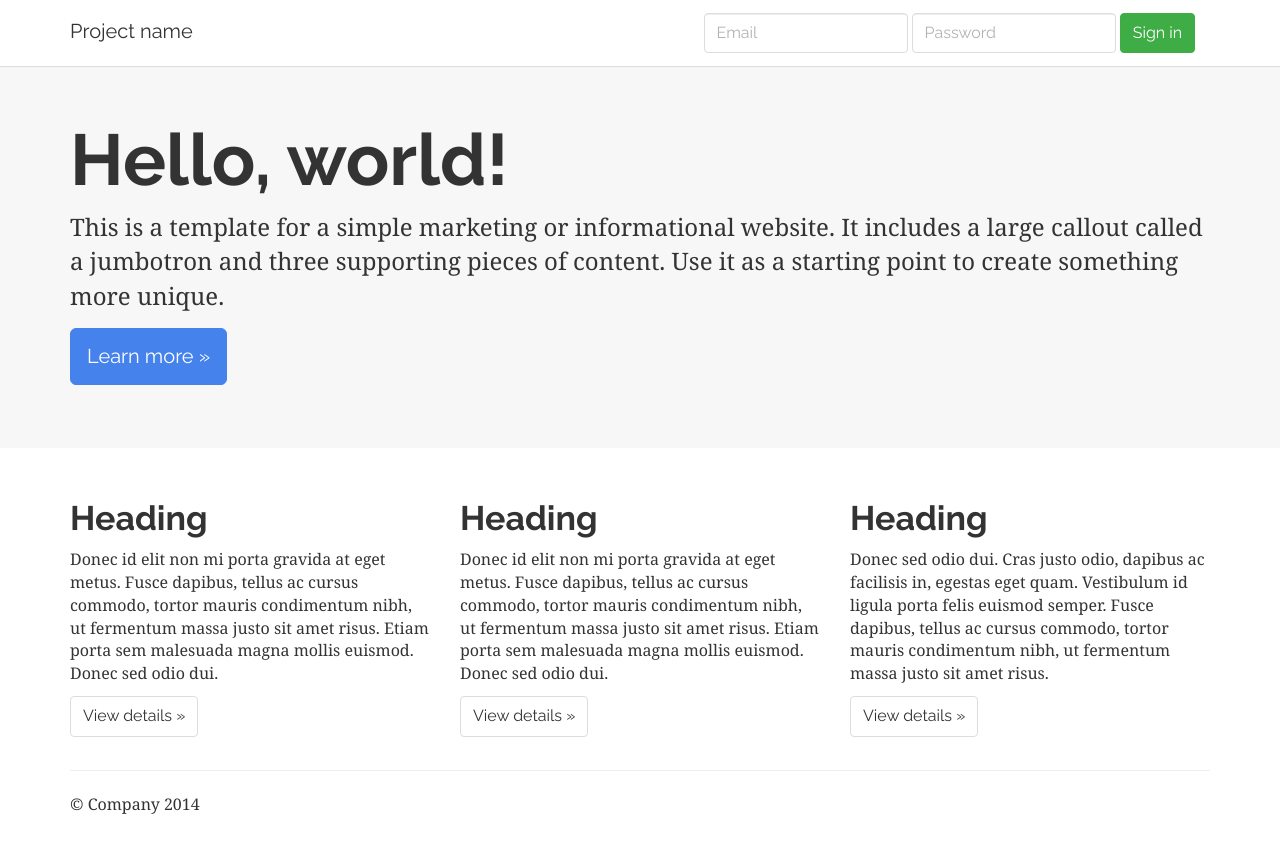
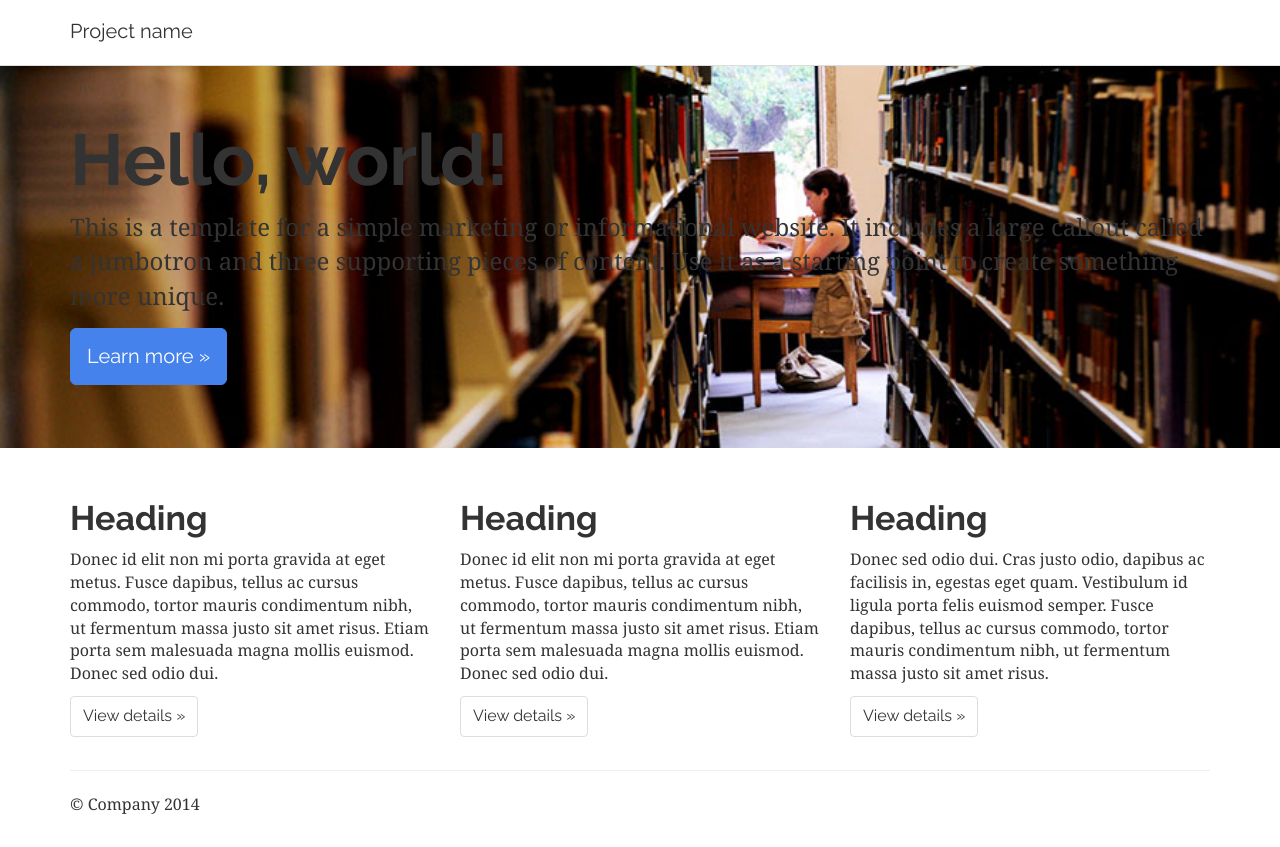
Before and after one commit to praihan/cblib.site, a website: page public/index.html in a window 1280 px wide. Drawn offline with nearby package versions, Linux system fonts and the light colour scheme.

Commit message:
Started working on jumbotron

```diff
--- a/less/readable/jumbotron.less
+++ b/less/readable/jumbotron.less
@@ -7,7 +7,6 @@
   padding: @jumbotron-padding (@jumbotron-padding / 2);
   margin-bottom: @jumbotron-padding;
   color: @jumbotron-color;
-  background-color: @jumbotron-bg;
 
   h1,
   .h1 {
@@ -30,6 +29,7 @@
 
   .container {
     max-width: 100%;
+
   }
 
   @media screen and (min-width: @screen-sm-min) {
--- a/public/css/main.css
+++ b/public/css/main.css
@@ -1,5 +1,8 @@
-
-
 /* ==========================================================================
    Author's custom styles
    ========================================================================== */
+#jumbotron-main {
+	background-image: url(../img/library-study.jpg);
+	background-size: 100%, 100%;
+	background-repeat: no-repeat;
+}
--- a/public/index.html
+++ b/public/index.html
@@ -37,21 +37,12 @@
             <a class="navbar-brand" href="#">Project name</a>
           </div>
           <div class="navbar-collapse collapse">
-            <form class="navbar-form navbar-right" role="form">
-              <div class="form-group">
-                <input type="text" placeholder="Email" class="form-control">
-              </div>
-              <div class="form-group">
-                <input type="password" placeholder="Password" class="form-control">
-              </div>
-              <button type="submit" class="btn btn-success">Sign in</button>
-            </form>
           </div><!--/.navbar-collapse -->
         </div>
       </div>
 
       <!-- Main jumbotron for a primary marketing message or call to action -->
-      <div class="jumbotron">
+      <div id="jumbotron-main" class="jumbotron">
         <div class="container">
           <h1>Hello, world!</h1>
           <p>This is a template for a simple marketing or informational website. It includes a large callout called a jumbotron and three supporting pieces of content. Use it as a starting point to create something more unique.</p>
```
Also changed, not shown: public/img/library-study.jpg (added).
